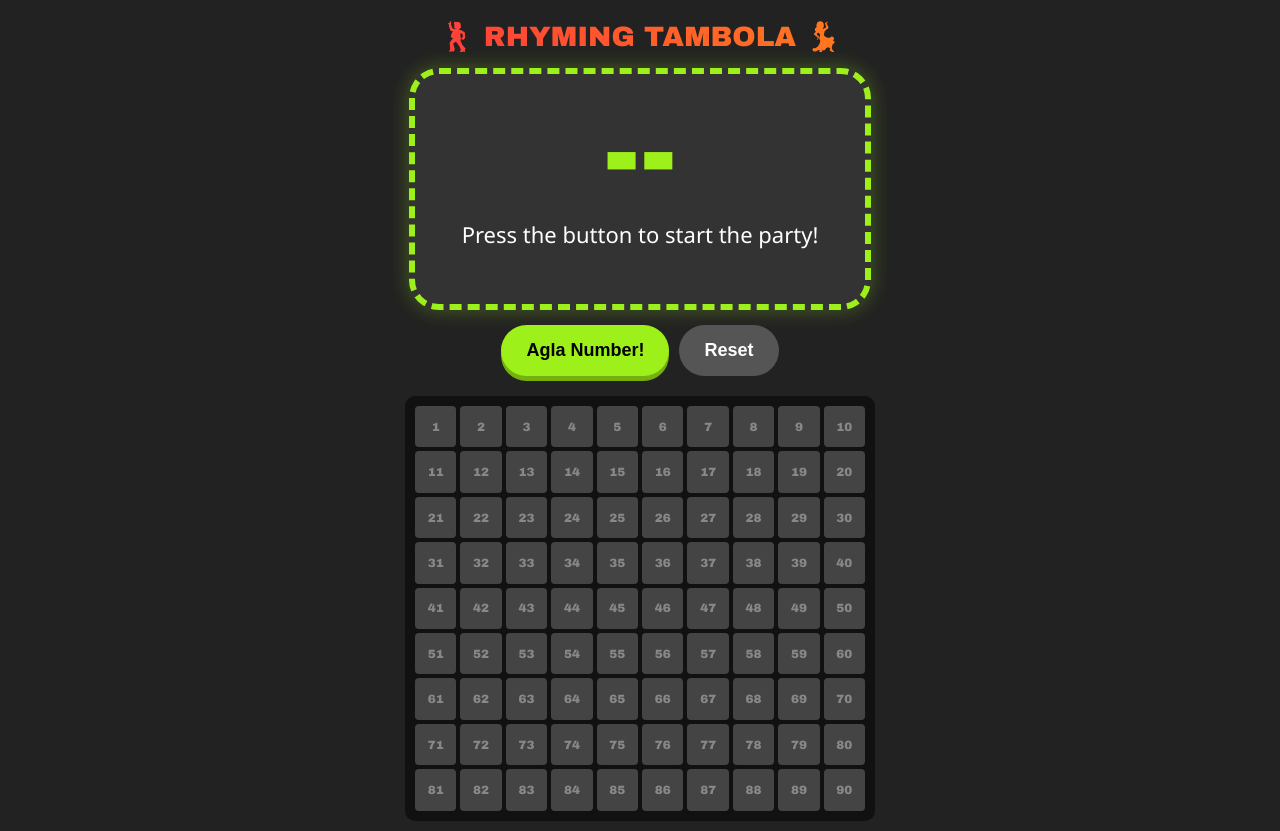
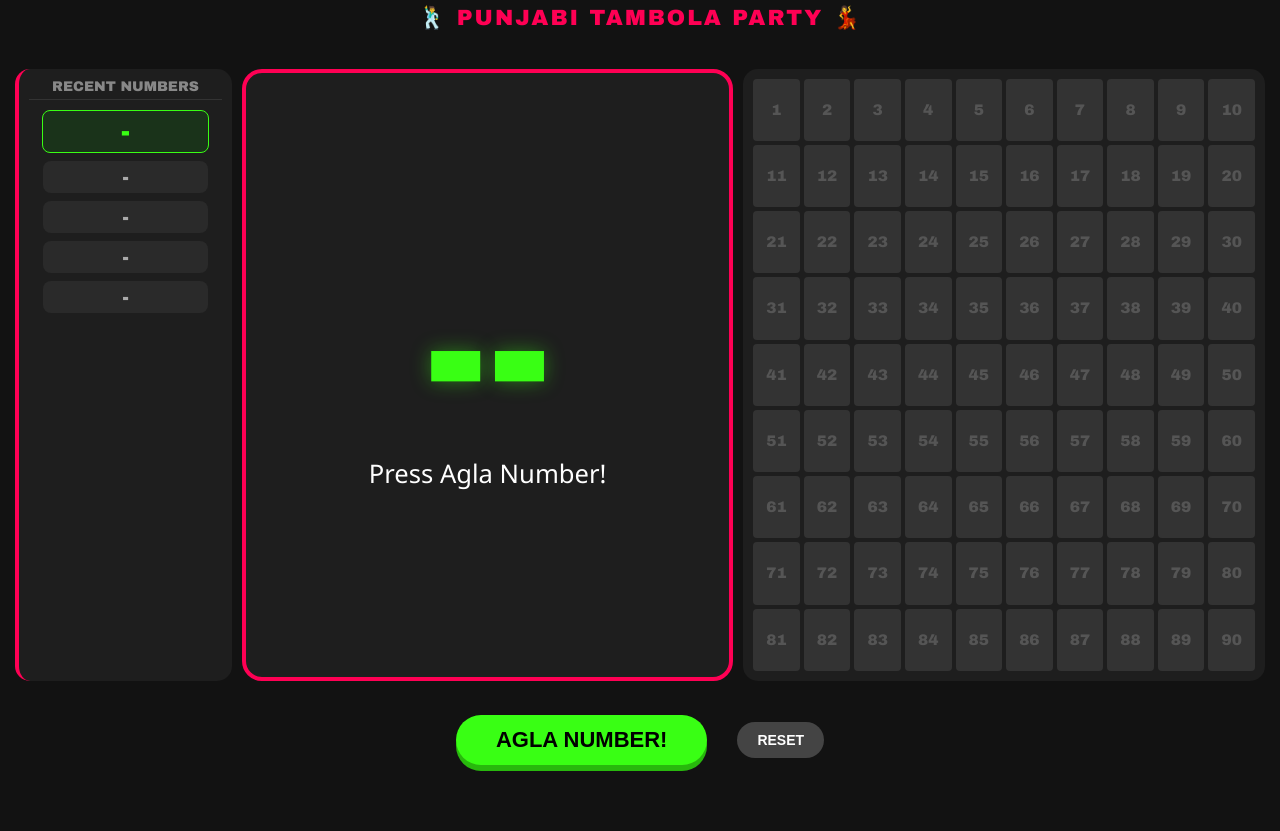
Before and after one commit to sarthak-xyz/random-number, a plain HTML site: page index.html in a window 1280 px wide. After the commit the page ends 800 px from the top, so only its background shows below. Drawn offline with Linux system fonts and the light colour scheme.

Commit message:
Update index.html

```diff
--- a/index.html
+++ b/index.html
@@ -2,145 +2,140 @@
 <html lang="en">
 <head>
     <meta charset="UTF-8">
-    <meta name="viewport" content="width=device-width, initial-scale=1.0">
+    <meta name="viewport" content="width=device-width, initial-scale=1.0, orientation=landscape">
     <title>Rhyming Punjabi Tambola</title>
     <style>
-        :root { --primary: #ff0054; --secondary: #9ef01a; --dark: #222; }
-        body { font-family: 'Arial Black', sans-serif; background-color: var(--dark); color: white; text-align: center; padding: 10px; margin: 0; overflow-x: hidden; }
+        :root { --neon: #39ff14; --pink: #ff0054; --bg: #121212; --panel: #1e1e1e; }
+        body {
+            font-family: 'Arial Black', sans-serif;
+            background-color: var(--bg);
+            color: white;
+            margin: 0;
+            padding: 0;
+            display: flex;
+            flex-direction: column;
+            height: 100vh;
+            overflow: hidden;
+        }
 
-        .header { background: linear-gradient(45deg, #ff0054, #ffb703); -webkit-background-clip: text; -webkit-text-fill-color: transparent; font-size: 28px; margin: 10px 0; }
+        .header { height: 8%; text-align: center; color: var(--pink); font-size: 22px; padding-top: 5px; letter-spacing: 2px; }
 
-        #display-box { background: #333; border: 6px dashed var(--secondary); border-radius: 30px; padding: 25px; margin: 15px auto; width: 85%; max-width: 400px; box-shadow: 0 0 20px rgba(158, 240, 26, 0.3); }
-        #num { font-size: 110px; color: var(--secondary); display: block; line-height: 1; }
-        #rhyme { font-size: 22px; color: white; margin-top: 10px; min-height: 60px; font-weight: normal; font-family: 'Segoe UI', sans-serif; }
+        /* Three Column Layout */
+        .main-container {
+            display: flex;
+            flex-direction: row;
+            height: 77%;
+            gap: 10px;
+            padding: 0 15px;
+        }
 
-        .controls { display: flex; justify-content: center; gap: 10px; margin-bottom: 20px; }
-        button { padding: 15px 25px; font-size: 18px; border-radius: 50px; border: none; cursor: pointer; font-weight: bold; transition: 0.2s; }
-        .next-btn { background: var(--secondary); color: black; box-shadow: 0 5px 0 #76b00f; }
-        .next-btn:active { transform: translateY(3px); box-shadow: none; }
+        /* 1. History Sidebar (Left) */
+        .history-section {
+            flex: 0.5;
+            background: var(--panel);
+            border-radius: 15px;
+            border-left: 4px solid var(--pink);
+            display: flex;
+            flex-direction: column;
+            padding: 10px;
+            overflow: hidden;
+        }
+        .history-title { font-size: 14px; color: #888; text-align: center; margin-bottom: 10px; border-bottom: 1px solid #333; padding-bottom: 5px; }
+        #history-list { list-style: none; padding: 0; margin: 0; display: flex; flex-direction: column; gap: 8px; align-items: center; }
+        .history-item { font-size: 20px; color: #aaa; background: #2a2a2a; width: 80%; text-align: center; padding: 5px; border-radius: 8px; transition: 0.3s; }
+        .history-item:first-child { color: var(--neon); font-size: 28px; border: 1px solid var(--neon); background: #1a331a; }
 
-        #grid { display: grid; grid-template-columns: repeat(10, 1fr); gap: 4px; max-width: 450px; margin: 0 auto; background: #111; padding: 10px; border-radius: 10px; }
-        .cell { aspect-ratio: 1; display: flex; align-items: center; justify-content: center; font-size: 12px; background: #444; border-radius: 4px; color: #888; }
-        .cell.active { background: var(--primary); color: white; font-weight: bold; box-shadow: 0 0 8px var(--primary); }
+        /* 2. Caller Display (Center) */
+        .caller-section {
+            flex: 1.2;
+            display: flex;
+            flex-direction: column;
+            justify-content: center;
+            align-items: center;
+            background: var(--panel);
+            border-radius: 20px;
+            border: 4px solid var(--pink);
+            padding: 10px;
+        }
+        #num { font-size: 15vw; line-height: 1; color: var(--neon); text-shadow: 0 0 20px rgba(57, 255, 20, 0.4); }
+        #rhyme { font-size: 2vw; color: white; margin-top: 5px; text-align: center; font-weight: normal; font-family: 'Segoe UI', sans-serif; }
 
-        .flash { animation: flash-bg 0.3s; }
-        @keyframes flash-bg { 0% { background-color: #444; } 50% { background-color: #ff0054; } 100% { background-color: #222; } }
+        /* 3. Grid Section (Right) */
+        .grid-section {
+            flex: 1.3;
+            display: grid;
+            grid-template-columns: repeat(10, 1fr);
+            gap: 4px;
+            background: var(--panel);
+            padding: 10px;
+            border-radius: 15px;
+        }
+        .cell { background: #333; border-radius: 4px; display: flex; align-items: center; justify-content: center; font-size: 1.2vw; color: #555; }
+        .cell.active { background: var(--pink); color: white; font-weight: bold; }
+
+        /* Controls Footer */
+        .footer { height: 15%; display: flex; justify-content: center; align-items: center; gap: 30px; }
+        button { padding: 12px 40px; font-size: 22px; font-weight: bold; border-radius: 50px; border: none; cursor: pointer; text-transform: uppercase; }
+        .next-btn { background: var(--neon); color: black; box-shadow: 0 6px 0 #28b80d; }
+        .next-btn:active { transform: translateY(4px); box-shadow: none; }
+        .reset-btn { background: #444; color: white; font-size: 14px; padding: 10px 20px; }
     </style>
 </head>
 <body>
 
-    <div class="header">🕺 RHYMING TAMBOLA 💃</div>
+    <div class="header">🕺 PUNJABI TAMBOLA PARTY 💃</div>
 
-    <div id="display-box">
-        <span id="num">--</span>
-        <div id="rhyme">Press the button to start the party!</div>
+    <div class="main-container">
+        <div class="history-section">
+            <div class="history-title">RECENT NUMBERS</div>
+            <div id="history-list">
+                <div class="history-item">-</div>
+                <div class="history-item">-</div>
+                <div class="history-item">-</div>
+                <div class="history-item">-</div>
+                <div class="history-item">-</div>
+            </div>
         </div>
 
-    <div class="controls">
-        <button class="next-btn" onclick="draw()">Agla Number!</button>
-        <button onclick="location.reload()" style="background:#555; color:white;">Reset</button>
+        <div class="caller-section">
+            <span id="num">--</span>
+            <div id="rhyme">Press Agla Number!</div>
         </div>
 
-    <div id="grid"></div>
+        <div id="grid" class="grid-section"></div>
+    </div>
+
+    <div class="footer">
+        <button class="next-btn" onclick="draw()">Agla Number!</button>
+        <button class="reset-btn" onclick="location.reload()">Reset</button>
+    </div>
 
     <script>
-        // Rhyming Dictionary: English Number + Rhyming Phrase
         const rhymes = {
-            1: "Number One... Fun hi Fun!",
-            2: "Number Two... I love you!",
-            3: "Number Three... Bajao Seeti!",
-            4: "Number Four... Machao Shor!",
-            5: "Number Five... High Five!",
-            6: "Number Six... Sab kuch Mix!",
-            7: "Number Seven... Swarag (Heaven)!",
-            8: "Number Eight... Don't be late!",
-            9: "Number Nine... You are mine!",
-            10: "Number Ten... Check your pen!",
-            11: "Number Eleven... Phir se Seven!",
-            12: "Number Twelve... Keep it yourself!",
-            13: "Number Thirteen... Soniye Haseen!",
-            14: "Number Fourteen... Rang Rangeen!",
-            15: "Number Fifteen... Kachha Paneer!",
-            16: "Number Sixteen... Munda Shokeen!",
-            17: "Number Seventeen... Khatre di bean!",
-            18: "Number Eighteen... Umarr haseen!",
-            19: "Number Nineteen... Kha lo namkeen!",
-            20: "Number Twenty... Khushiyan Plenty!",
-            21: "Number Twenty One... Shagan da fun!",
-            22: "Number Twenty Two... Kivein ho tussi too?",
-            23: "Number Twenty Three... Chah (Tea) is free!",
-            24: "Number Twenty Four... Dil mange more!",
-            25: "Number Twenty Five... Disco Drive!",
-            26: "Number Twenty Six... Karo number fix!",
-            27: "Number Twenty Seven... Gaddi chale heaven!",
-            28: "Number Twenty Eight... Dekho meri wait!",
-            29: "Number Twenty Nine... Drink your wine!",
-            30: "Number Thirty... Hands are dirty!",
-            31: "Number Thirty One... Get it done!",
-            32: "Number Thirty Two... Dant dikhao moo!",
-            33: "Number Thirty Three... All are free!",
-            34: "Number Thirty Four... Khulle dore!",
-            35: "Number Thirty Five... Bee in a hive!",
-            36: "Number Thirty Six... Chattis da ankra fix!",
-            37: "Number Thirty Seven... Roti in the oven!",
-            38: "Number Thirty Eight... Soniye ni great!",
-            39: "Number Thirty Nine... Line pe line!",
-            40: "Number Forty... Uncle is naughty!",
-            41: "Number Forty One... Life is fun!",
-            42: "Number Forty Two... What can I do?",
-            43: "Number Forty Three... Under the tree!",
-            44: "Number Forty Four... Chor chor chor!",
-            45: "Number Forty Five... Stay alive!",
-            46: "Number Forty Six... Sixer and kicks!",
-            47: "Number Forty Seven... Azad in heaven!",
-            48: "Number Forty Eight... Thalle behja mate!",
-            49: "Number Forty Nine... You look fine!",
-            50: "Number Fifty... Pachaas te nifty!",
-            51: "Number Fifty One... Shagan is done!",
-            52: "Number Fifty Two... Cards in the zoo!",
-            53: "Number Fifty Three... Teree meri free!",
-            54: "Number Fifty Four... Nacho on the floor!",
-            55: "Number Fifty Five... Dono panje alive!",
-            56: "Number Fifty Six... Chhappan chhuri fix!",
-            57: "Number Fifty Seven... Balle-Balle heaven!",
-            58: "Number Fifty Eight... Khulle gate!",
-            59: "Number Fifty Nine... Time to shine!",
-            60: "Number Sixty... Budha is risky!",
-            61: "Number Sixty One... Khedo hun!",
-            62: "Number Sixty Two... Kar lo do-do!",
-            63: "Number Sixty Three... Titar in the tree!",
-            64: "Number Sixty Four... Chawan da shor!",
-            65: "Number Sixty Five... Old age vibe!",
-            66: "Number Sixty Six... Double chikka mix!",
-            67: "Number Sixty Seven... Sarr gaya lemon!",
-            68: "Number Sixty Eight... Moti is great!",
-            69: "Number Sixty Nine... Pulta-pulta line!",
-            70: "Number Seventy... Lucky plenty!",
-            71: "Number Seventy One... Bas kar hun!",
-            72: "Number Seventy Two... Bahattar te bahu!",
-            73: "Number Seventy Three... Soniye free!",
-            74: "Number Seventy Four... Hor hor hor!",
-            75: "Number Seventy Five... Jatt di drive!",
-            76: "Number Seventy Six... Kal di fix!",
-            77: "Number Seventy Seven... Hockey sticks from heaven!",
-            78: "Number Seventy Eight... Gate te wait!",
-            79: "Number Seventy Nine... Smile and shine!",
-            80: "Number Eighty... Chachi is weighty!",
-            81: "Number Eighty One... One more fun!",
-            82: "Number Eighty Two... Balle balle you!",
-            83: "Number Eighty Three... Teri meri free!",
-            84: "Number Eighty Four... Gedi on the floor!",
-            85: "Number Eighty Five... Jive te jive!",
-            86: "Number Eighty Six... Sixer da mix!",
-            87: "Number Eighty Seven... Satte pe heaven!",
-            88: "Number Eighty Eight... Fatthe chak great!",
-            89: "Number Eighty Nine... Last line!",
-            90: "Number Ninety... Top of the house plenty!"
+            1: "Number One... Fun hi Fun!", 2: "Number Two... I love you!", 3: "Number Three... Bajao Seeti!", 4: "Number Four... Machao Shor!", 5: "Number Five... High Five!",
+            6: "Number Six... Sab kuch Mix!", 7: "Number Seven... Swarag (Heaven)!", 8: "Number Eight... Don't be late!", 9: "Number Nine... You are mine!", 10: "Number Ten... Check your pen!",
+            11: "Number Eleven... Phir se Seven!", 12: "Number Twelve... Keep it yourself!", 13: "Number Thirteen... Soniye Haseen!", 14: "Number Fourteen... Rang Rangeen!", 15: "Number Fifteen... Kachha Paneer!",
+            16: "Number Sixteen... Munda Shokeen!", 17: "Number Seventeen... Khatre di bean!", 18: "Number Eighteen... Umarr haseen!", 19: "Number Nineteen... Kha lo namkeen!", 20: "Number Twenty... Khushiyan Plenty!",
+            21: "Number Twenty One... Shagan da fun!", 22: "Number Twenty Two... Do Baithak You!", 23: "Number Twenty Three... Chah (Tea) is free!", 24: "Number Twenty Four... Dil mange more!", 25: "Number Twenty Five... Disco Drive!",
+            26: "Number Twenty Six... Karo number fix!", 27: "Number Twenty Seven... Gaddi chale heaven!", 28: "Number Twenty Eight... Dekho meri wait!", 29: "Number Twenty Nine... Line pe line!", 30: "Number Thirty... Hands are dirty!",
+            31: "Number Thirty One... Get it done!", 32: "Number Thirty Two... Dant dikhao moo!", 33: "Number Thirty Three... All are free!", 34: "Number Thirty Four... Khulle dore!", 35: "Number Thirty Five... Bee in a hive!",
+            36: "Number Thirty Six... Chattis da ankra fix!", 37: "Number Thirty Seven... Roti in the oven!", 38: "Number Thirty Eight... Soniye ni great!", 39: "Number Thirty Nine... Line pe line!", 40: "Number Forty... Uncle is naughty!",
+            41: "Number Forty One... Life is fun!", 42: "Number Forty Two... What can I do?", 43: "Number Forty Three... Under the tree!", 44: "Number Forty Four... Chor chor chor!", 45: "Number Forty Five... Stay alive!",
+            46: "Number Forty Six... Sixer and kicks!", 47: "Number Forty Seven... Azad in heaven!", 48: "Number Forty Eight... Thalle behja mate!", 49: "Number Forty Nine... You look fine!", 50: "Number Fifty... Pachaas te nifty!",
+            51: "Number Fifty One... Shagan is done!", 52: "Number Fifty Two... Cards in the zoo!", 53: "Number Fifty Three... Teree meri free!", 54: "Number Fifty Four... Nacho on the floor!", 55: "Number Fifty Five... Dono panje alive!",
+            56: "Number Fifty Six... Chhappan chhuri fix!", 57: "Number Fifty Seven... Balle-Balle heaven!", 58: "Number Fifty Eight... Khulle gate!", 59: "Number Fifty Nine... Time to shine!", 60: "Number Sixty... Budha is risky!",
+            61: "Number Sixty One... Khedo hun!", 62: "Number Sixty Two... Kar lo do-do!", 63: "Number Sixty Three... Titar in the tree!", 64: "Number Sixty Four... Chawan da shor!", 65: "Number Sixty Five... Old age vibe!",
+            66: "Number Sixty Six... Double chikka mix!", 67: "Number Sixty Seven... Sarr gaya lemon!", 68: "Number Sixty Eight... Moti is great!", 69: "Number Sixty Nine... Pulta-pulta line!", 70: "Number Seventy... Lucky plenty!",
+            71: "Number Seventy One... Bas kar hun!", 72: "Number Seventy Two... Bahattar te bahu!", 73: "Number Seventy Three... Soniye free!", 74: "Number Seventy Four... Hor hor hor!", 75: "Number Seventy Five... Jatt di drive!",
+            76: "Number Seventy Six... Kal di fix!", 77: "Number Seventy Seven... Hockey sticks from heaven!", 78: "Number Seventy Eight... Gate te wait!", 79: "Number Seventy Nine... Smile and shine!", 80: "Number Eighty... Chachi is weighty!",
+            81: "Number Eighty One... One more fun!", 82: "Number Eighty Two... Balle balle you!", 83: "Number Eighty Three... Teri meri jodi!", 84: "Number Eighty Four... Gedi on the floor!", 85: "Number Eighty Five... Jive te jive!",
+            86: "Number Eighty Six... Sixer da mix!", 87: "Number Eighty Seven... Satte pe heaven!", 88: "Number Eighty Eight... Fatthe chak great!", 89: "Number Eighty Nine... Last line!", 90: "Number Ninety... Top of the house plenty!"
         };
 
         let pool = Array.from({length: 90}, (_, i) => i + 1);
+        let historyArr = [];
 
-        // Generate Grid
+        function init() {
             const grid = document.getElementById('grid');
             for(let i=1; i<=90; i++) {
                 let div = document.createElement('div');
@@ -149,21 +144,35 @@
                 div.innerText = i;
                 grid.appendChild(div);
             }
+        }
 
         function draw() {
             if(pool.length === 0) return alert("Game Over!");
-
-            document.body.classList.add('flash');
-            setTimeout(() => document.body.classList.remove('flash'), 300);
-
             let randIdx = Math.floor(Math.random() * pool.length);
             let n = pool.splice(randIdx, 1)[0];
 
+            historyArr.unshift(n); // Add to start of array
+            updateUI(n);
+            speak(rhymes[n]);
+        }
+
+        function updateUI(n) {
+            // Update Center Display
             document.getElementById('num').innerText = n;
             document.getElementById('rhyme').innerText = rhymes[n];
+
+            // Update Board
             document.getElementById('c'+n).classList.add('active');
 
-            speak(rhymes[n]);
+            // Update Sidebar History
+            const historyList = document.getElementById('history-list');
+            historyList.innerHTML = '';
+            for(let i=0; i<5; i++) {
+                let item = document.createElement('div');
+                item.className = 'history-item';
+                item.innerText = historyArr[i] ? historyArr[i] : '-';
+                historyList.appendChild(item);
+            }
         }
 
         function speak(t) {
@@ -172,6 +181,8 @@
             m.rate = 0.85;
             window.speechSynthesis.speak(m);
         }
+
+        init();
     </script>
 </body>
 </html>
```
Lines whose indentation alone changed are shown as unchanged.
